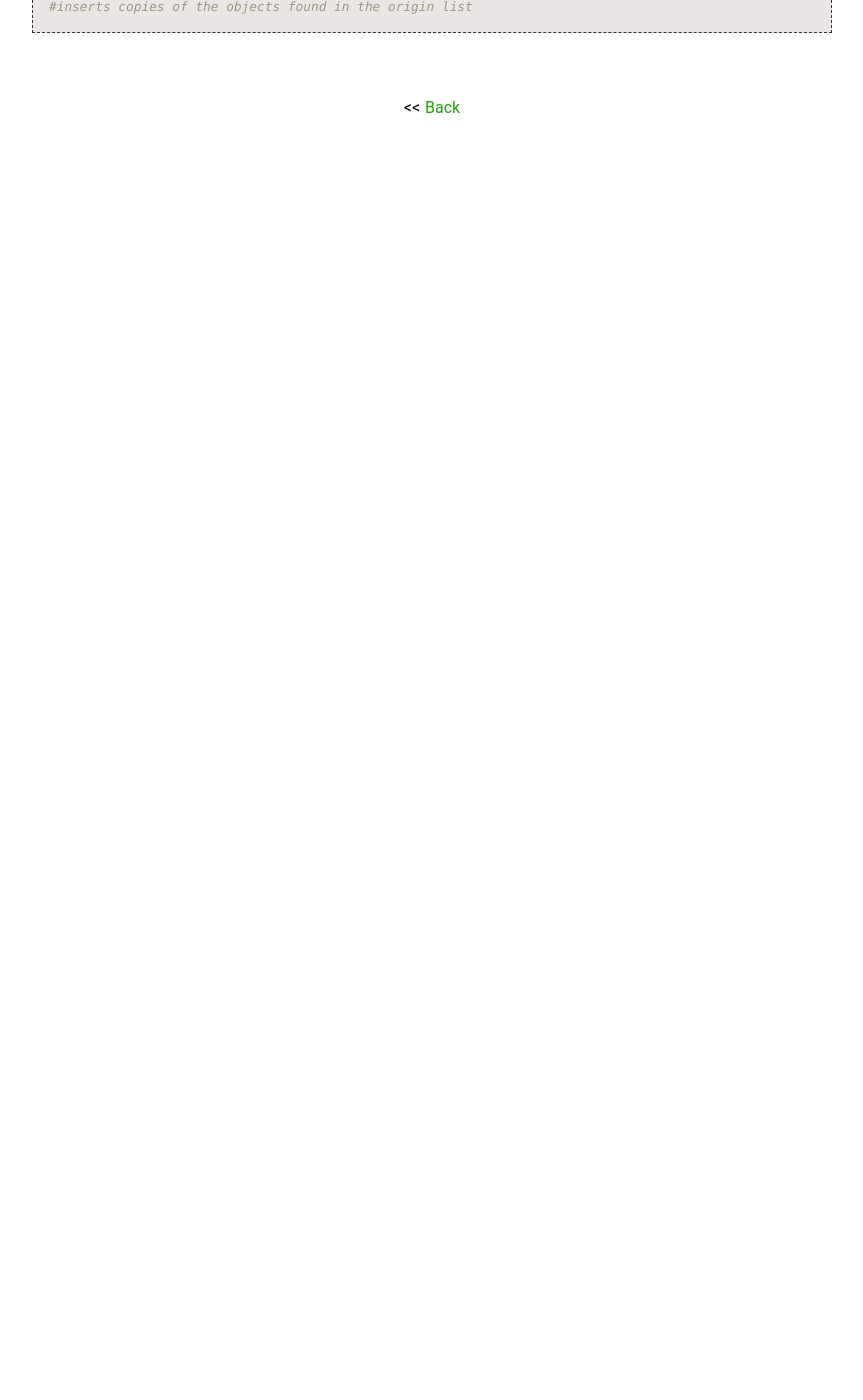
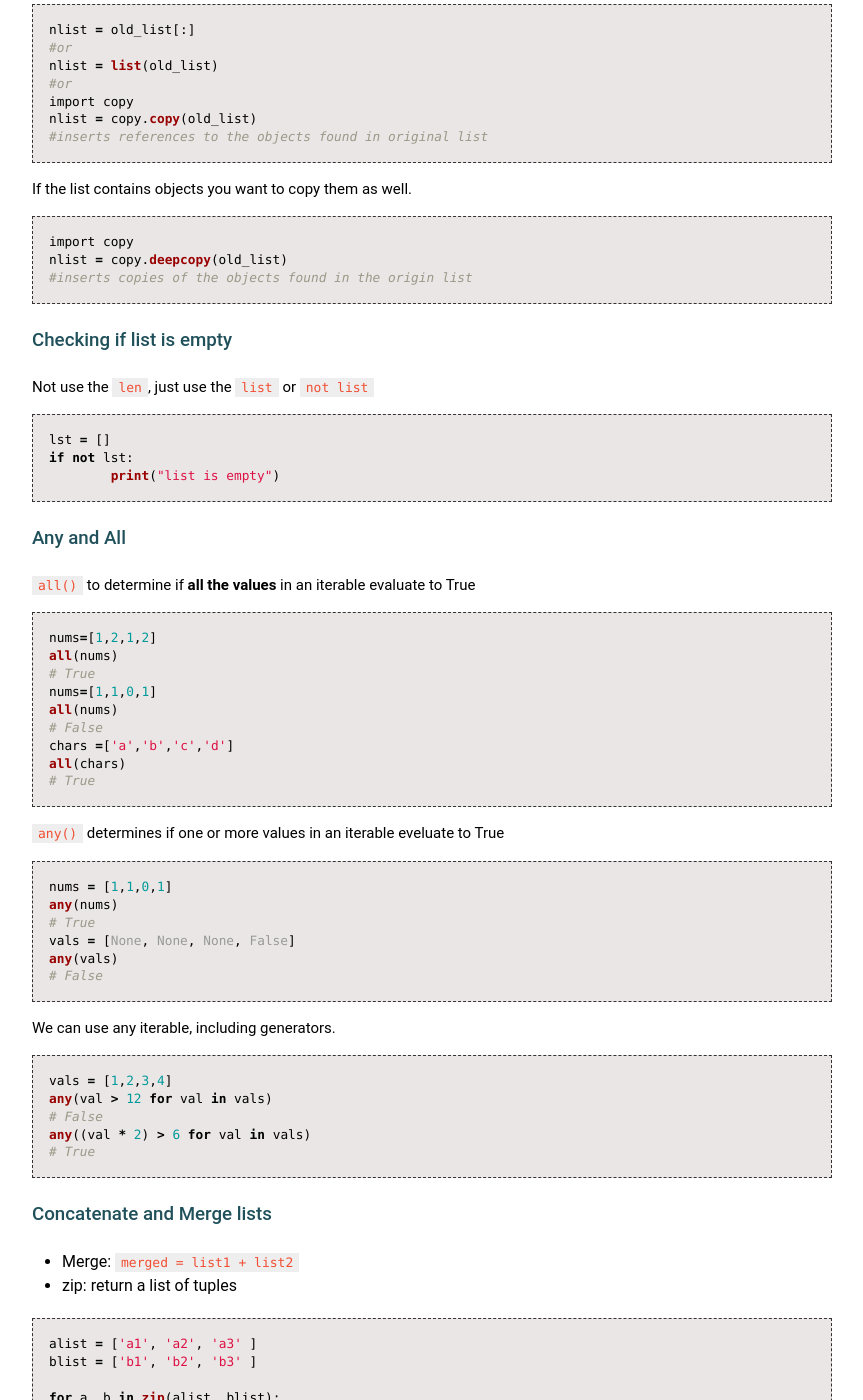
Before and after one commit to JesseEisen/DailyKeep, a Jekyll site: the page built from _posts/2016-02-15-python-doc.md, in a window 1280 px wide and 1400 px high, scrolled down 2523 px. Shown: the whole window, without its empty margins (208-1071 px from the left). Built offline with Jekyll 4.4.1, drawn with Linux system fonts in a browser that asks for light colours; some web fonts are replaced; before the commit the page ends 2685 px from its top, so only the background shows below that; some of the changed text lies outside the part shown.

Commit message:
new post

````diff
--- a/_posts/2016-02-15-python-doc.md
+++ b/_posts/2016-02-15-python-doc.md
@@ -32,6 +34,18 @@ a = a + b
 + `pop([index])` -- removes and returns the item at index. With no argument it removes and returns the last element of the list.
 + `remove(value)` -- removes the first occurrence of the specified value. If the provided value cannot be found, a ValueError is raised.
 + `reverse()` -- reverses the list in-place and **returns None**
++ `reversed(number)` -- function which returns an iterator to the reversed list.
+
+```python
+vals=[1,2,3,4]
+vals.reverse()
+# if you use val_r = vals.reverse(), The val_r is None
+
+val_r = reversed(vals)
+val_r
+#[4,3,2,1]
+```
+
 + `sort()`  -- sorts the list **in numerical and lexicographical** order and return **None**
 
 ```python
@@ -79,7 +93,7 @@ del a[:]
 # a = []
 ```
 
-+ Copying  -- The default assignment `=` assigns a reference of the original list to the new name. **That is the original name and new name are both pointing to the same list object.
++ Copying  -- The default assignment `=` assigns a reference of the original list to the new name. **That is the original name and new name are both pointing to the same list object**.
 
 ```python
 b = a
@@ -105,3 +119,113 @@ import copy
 nlist = copy.deepcopy(old_list)
 #inserts copies of the objects found in the origin list
 ```
+
+### Checking if list is empty
+
+Not use the `len`, just use the `list` or `not list`
+
+```python
+lst = []
+if not lst:
+	print("list is empty")
+```
+
+### Any and All
+
+`all()` to determine if **all the values** in an iterable evaluate to True
+
+```python
+nums=[1,2,1,2]
+all(nums)
+# True
+nums=[1,1,0,1]
+all(nums)
+# False
+chars =['a','b','c','d']
+all(chars)
+# True
+```
+`any()` determines if one or more values in an iterable eveluate to True
+
+```python
+nums = [1,1,0,1]
+any(nums)
+# True
+vals = [None, None, None, False]
+any(vals)
+# False
+```
+
+We can use any iterable, including generators.
+
+```python
+vals = [1,2,3,4]
+any(val > 12 for val in vals)
+# False
+any((val * 2) > 6 for val in vals)
+# True
+```
+
+### Concatenate and Merge lists
+
++ Merge:   `merged = list1 + list2`
++ zip:    return a list of tuples
+
+```python
+alist = ['a1', 'a2', 'a3' ]
+blist = ['b1', 'b2', 'b3' ]
+
+for a, b in zip(alist, blist):
+	print(a,b)
+```
+
+### Iterating over a list
+
+We can use `for` to iterable a list:
+
+```python
+for (index, item) in enumerate(my_list):
+    print('The item in position {} is: {}'.foramt(index,item))
+
+for item in my_list:
+    print(item)
+
+```
+
+### Named slices
+
+```python
+nums = [x for x in range(9)]
+print(nums)
+s = slice(3,6)
+print(nums[s])  # care the usage
+#[3,4,5]
+```
+
+### Difference between two lists
+
+Three ways
+
+```python
+a = [1,2,3]
+b = [1,2]
+list(set(a) - set(b))
+# [3]
+
+list(set(a) ^ set(b))
+# [3]
+
+[elem for elem in a if not in b]
+# [3]
+```
+
+### Convert list of string to single string
+
+We just use the `join` to do it
+
+```python
+a = ["This", "is", "a", "list"]
+" ".join(a) # The separator can be other
+
+# This is a list
+```
````
Also changed, not shown: other parts of _posts/2016-02-15-python-doc.md (+2 -0 lines), _posts/2016-08-08-openpyxl.md (added, +4 -0 lines).
